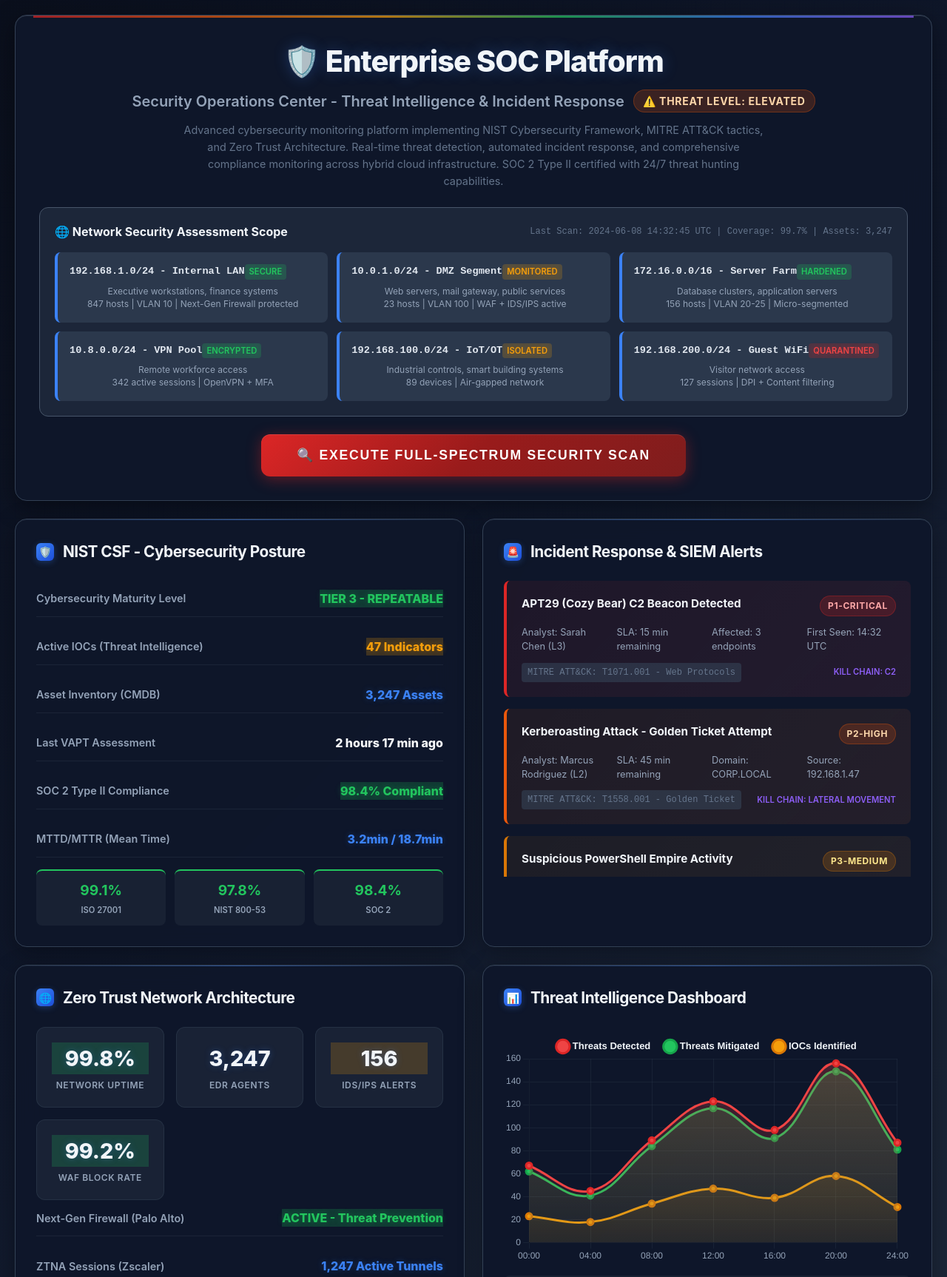
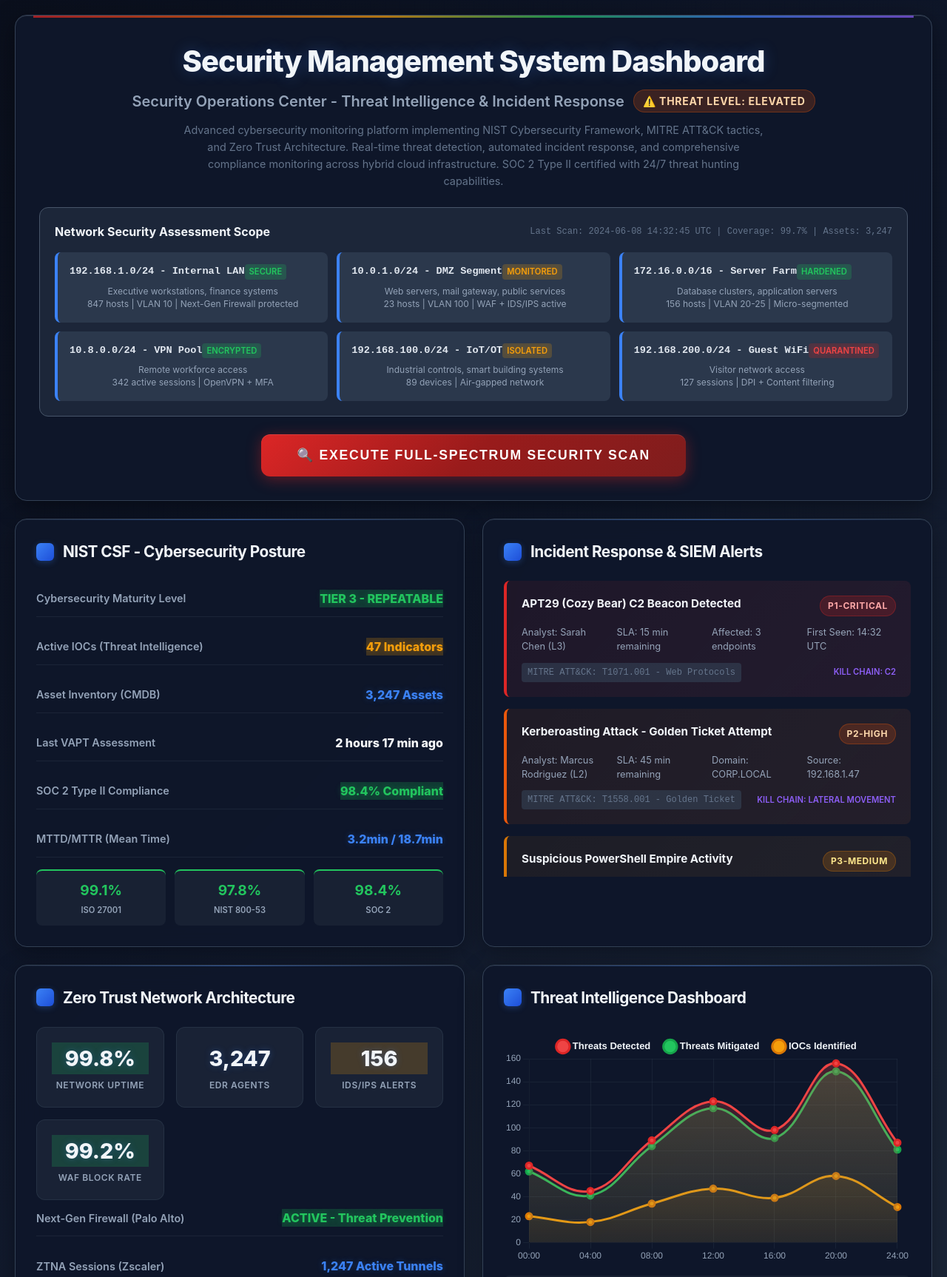
Before and after one commit to Secu7/IT-Security-Management-System-Dashboard, a plain HTML site: page index.html in a window 1280 px wide. Shown: the top 1726 px of the page at 74% size. Drawn offline with nearby package versions, Linux system fonts and the light colour scheme.

Commit message:
Add files via upload

```diff
--- a/index.html
+++ b/index.html
@@ -753,7 +753,7 @@
     <div class="cyber-grid"></div>
     <div class="container">
         <div class="header">
-            <h1>🛡️ Enterprise SOC Platform</h1>
+            <h1> Security Management System Dashboard </h1>
             <div class="subtitle">
                 Security Operations Center - Threat Intelligence & Incident Response
                 <div class="threat-level-indicator threat-elevated">
@@ -769,7 +769,7 @@
             <div class="network-topology">
                 <div class="topology-header">
                     <div class="topology-title">
-                        🌐 Network Security Assessment Scope
+                        Network Security Assessment Scope
                     </div>
                     <div class="scan-metadata">
                         Last Scan: 2024-06-08 14:32:45 UTC | Coverage: 99.7% | Assets: 3,247
@@ -861,7 +861,7 @@
 
         <div class="dashboard" id="dashboard">
             <div class="card">
-                <h3><div class="card-icon">🛡️</div>NIST CSF - Cybersecurity Posture</h3>
+                <h3><div class="card-icon"></div>NIST CSF - Cybersecurity Posture</h3>
                 <div class="metric">
                     <span class="metric-label">Cybersecurity Maturity Level</span>
                     <span class="metric-value status-secure" id="security-status">TIER 3 - REPEATABLE</span>
@@ -903,7 +903,7 @@
             </div>
 
             <div class="card">
-                <h3><div class="card-icon">🚨</div>Incident Response & SIEM Alerts</h3>
+                <h3><div class="card-icon"></div>Incident Response & SIEM Alerts</h3>
                 <div class="incident-list" id="incident-list">
                     <div class="incident-item incident-critical">
                         <div class="incident-header">
@@ -973,7 +973,7 @@
             </div>
 
             <div class="card">
-                <h3><div class="card-icon">🌐</div>Zero Trust Network Architecture</h3>
+                <h3><div class="card-icon"></div>Zero Trust Network Architecture</h3>
                 <div class="system-info">
                     <div class="info-item">
                         <div class="info-value status-secure">99.8%</div>
@@ -1015,7 +1015,7 @@
             </div>
 
             <div class="card">
-                <h3><div class="card-icon">📊</div>Threat Intelligence Dashboard</h3>
+                <h3><div class="card-icon"></div>Threat Intelligence Dashboard</h3>
                 <div class="chart-container">
                     <canvas id="threatChart"></canvas>
                 </div>
@@ -1039,7 +1039,7 @@
             </div>
 
             <div class="card">
-                <h3><div class="card-icon">👤</div>Identity & Access Management (IAM)</h3>
+                <h3><div class="card-icon"></div>Identity & Access Management (IAM)</h3>
                 <div class="metric">
                     <span class="metric-label">Active Directory Accounts</span>
                     <span class="metric-value">4,892 Users</span>
@@ -1071,7 +1071,7 @@
             </div>
 
             <div class="card">
-                <h3><div class="card-icon">🔍</div>Vulnerability Management (VAPT)</h3>
+                <h3><div class="card-icon"></div>Vulnerability Management (VAPT)</h3>
                 <div class="vulnerability-item">
                     <div class="cve-header">
                         <div class="cve-id">CVE-2024-3094</div>
@@ -1127,7 +1127,7 @@
             </div>
 
             <div class="card">
-                <h3><div class="card-icon">🔐</div>Data Loss Prevention (DLP)</h3>
+                <h3><div class="card-icon"></div>Data Loss Prevention (DLP)</h3>
                 <div class="metric">
                     <span class="metric-label">Data Classification (Forcepoint)</span>
                     <span class="metric-value">847 TB Classified</span>
@@ -1169,7 +1169,7 @@
             </div>
 
             <div class="card">
-                <h3><div class="card-icon">🏛️</div>Governance, Risk & Compliance</h3>
+                <h3><div class="card-icon"></div>Governance, Risk & Compliance</h3>
                 <div class="metric">
                     <span class="metric-label">Risk Assessment Score</span>
                     <span class="metric-value status-warning">Medium Risk (6.2/10)</span>
```
